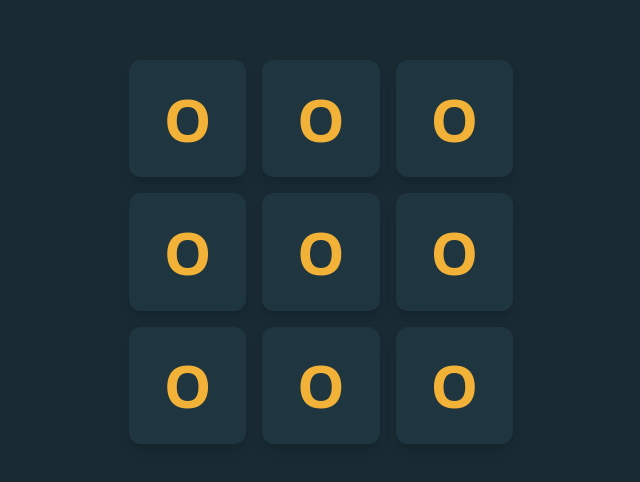
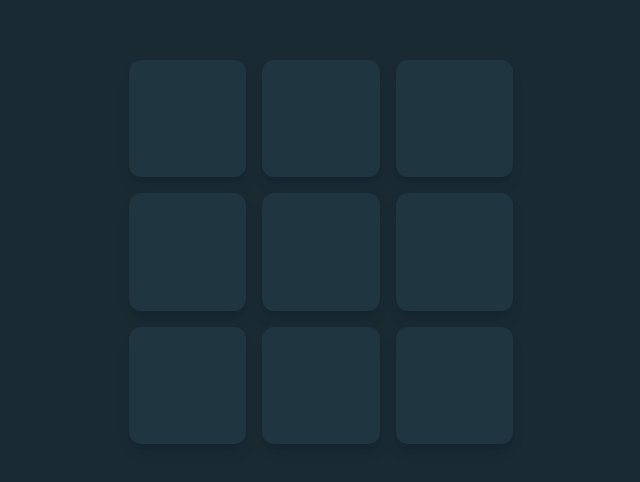
Before and after one commit to RakibulBh/ttt-minimax-algorithm, a Next.js app in the folder frontend/: page / in a window 1280 px wide. Shown: the part 148-630 px from the top of the page, without its empty margins (319-959 px from the left). Built offline with nearby package versions, Linux system fonts and the light colour scheme.

Commit message:
feat: add functionality and turns in placing X or O

```diff
--- a/frontend/app/page.tsx
+++ b/frontend/app/page.tsx
@@ -1,10 +1,28 @@
+"use client";
 import Grid from "@/components/grid";
-import Image from "next/image";
+import { useState } from "react";
+
+const grid = [
+  [".", ".", "."],
+  [".", ".", "."],
+  [".", ".", "."],
+];
 
 export default function Home() {
+  const [turn, setTurn] = useState<Boolean>(true);
+
+  const changeVal = (r: number, c: number) => {
+    const newVal = turn ? "X" : "O";
+    if (grid[r][c] === ".") {
+      grid[r][c] = newVal;
+      setTurn(!turn);
+    }
+    return;
+  };
+
   return (
     <main className="flex h-screen justify-center items-center">
-      <Grid />
+      <Grid grid={grid} changeVal={changeVal} />
     </main>
   );
 }
--- a/frontend/components/box.tsx
+++ b/frontend/components/box.tsx
@@ -1,10 +1,29 @@
-import React from "react";
+"use client";
 import O from "./o";
+import X from "./x";
 
-const Box = () => {
+const Box = ({
+  row,
+  col,
+  value,
+  changeVal,
+}: {
+  row: number;
+  col: number;
+  value: string;
+  changeVal: (r: number, c: number) => void;
+}) => {
+  const onClick = () => {
+    changeVal(row, col);
+  };
   return (
-    <div className="rounded-xl bg-[#1F3540] shadow-lg flex items-center justify-center hover:scale-110 transition-transform ease-in-out duration-500 p-6">
-      <O />
+    <div
+      onClick={onClick}
+      className="rounded-xl bg-[#1F3540] shadow-lg flex items-center justify-center hover:scale-110 transition-transform ease-in-out duration-500 p-6"
+    >
+      {value === "X" && <X />}
+      {value === "O" && <O />}
+      {value === "." && ""}
     </div>
   );
 };
--- a/frontend/components/grid.tsx
+++ b/frontend/components/grid.tsx
@@ -1,18 +1,27 @@
-import React from "react";
+"use client";
+import React, { useState } from "react";
 import Box from "./box";
 
-const Grid = () => {
+const Grid = ({
+  grid,
+  changeVal,
+}: {
+  grid: string[][];
+  changeVal: (r: number, c: number) => void;
+}) => {
   return (
     <div className="w-96 h-96 grid grid-cols-3 grid-rows-3 gap-4">
-      <Box />
-      <Box />
-      <Box />
-      <Box />
-      <Box />
-      <Box />
-      <Box />
-      <Box />
-      <Box />
+      {grid.map((item, row) =>
+        item.map((item2, col) => (
+          <Box
+            value={grid[row][col]}
+            changeVal={changeVal}
+            key={row + col}
+            row={row}
+            col={col}
+          />
+        ))
+      )}
     </div>
   );
 };
--- a/frontend/components/x.tsx
+++ b/frontend/components/x.tsx
@@ -1,7 +1,7 @@
 import React from "react";
 
 const X = () => {
-  return <p className="text-9xl font-bold text-[#30C4BE]">X</p>;
+  return <p className="text-6xl font-bold text-[#30C4BE]">X</p>;
 };
 
 export default X;
--- /dev/null
+++ b/frontend/utils/lib.ts
@@ -0,0 +1,6 @@
+import { ClassValue, clsx } from "clsx";
+import { twMerge } from "tailwind-merge";
+
+export const cn = (...inputs: ClassValue[]) => {
+  return twMerge(clsx(inputs));
+};
```
Also changed, not shown: frontend/package.json (+6 -4 lines), 1 other file (tests, documents, lock files or other folders).
